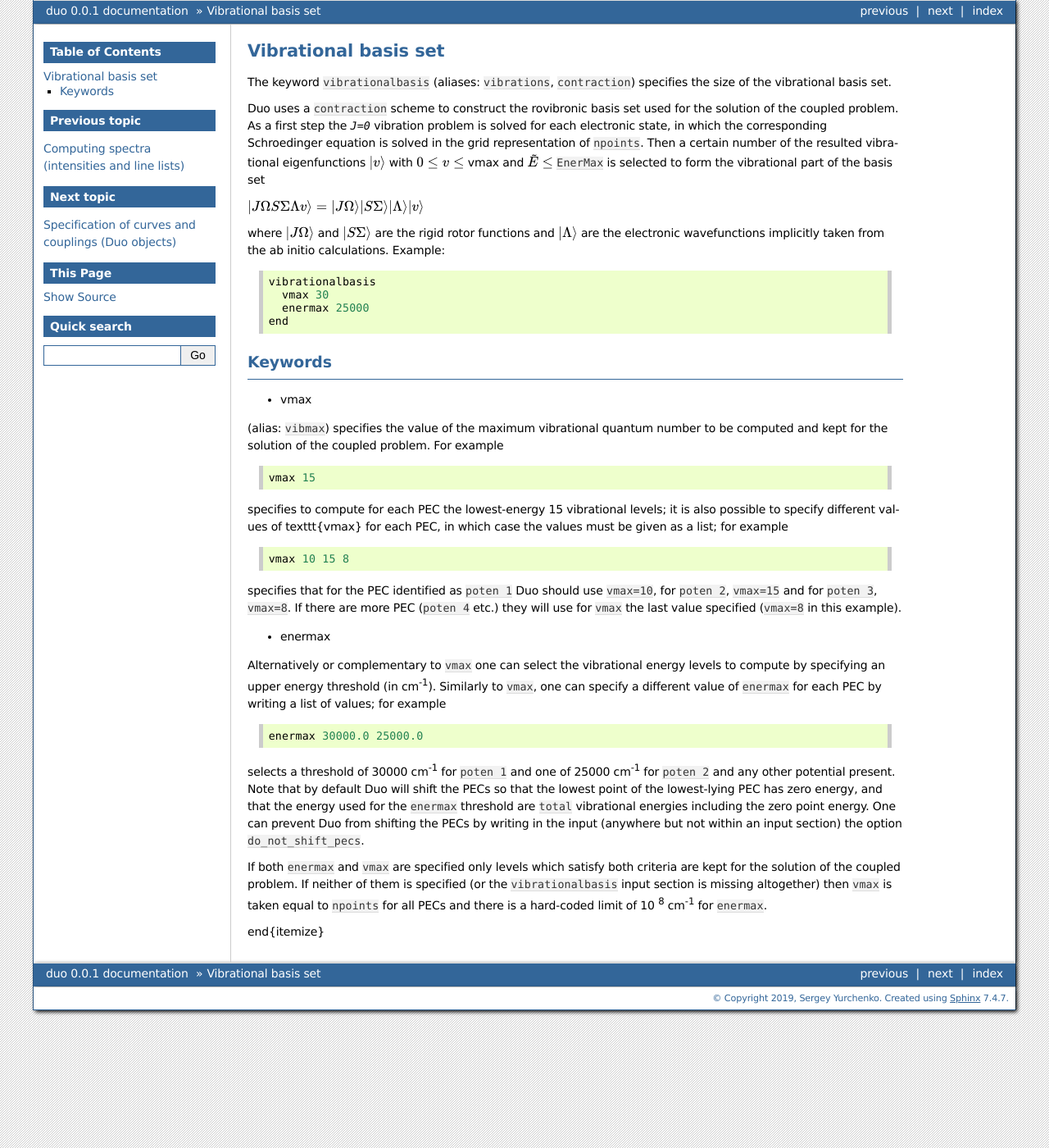
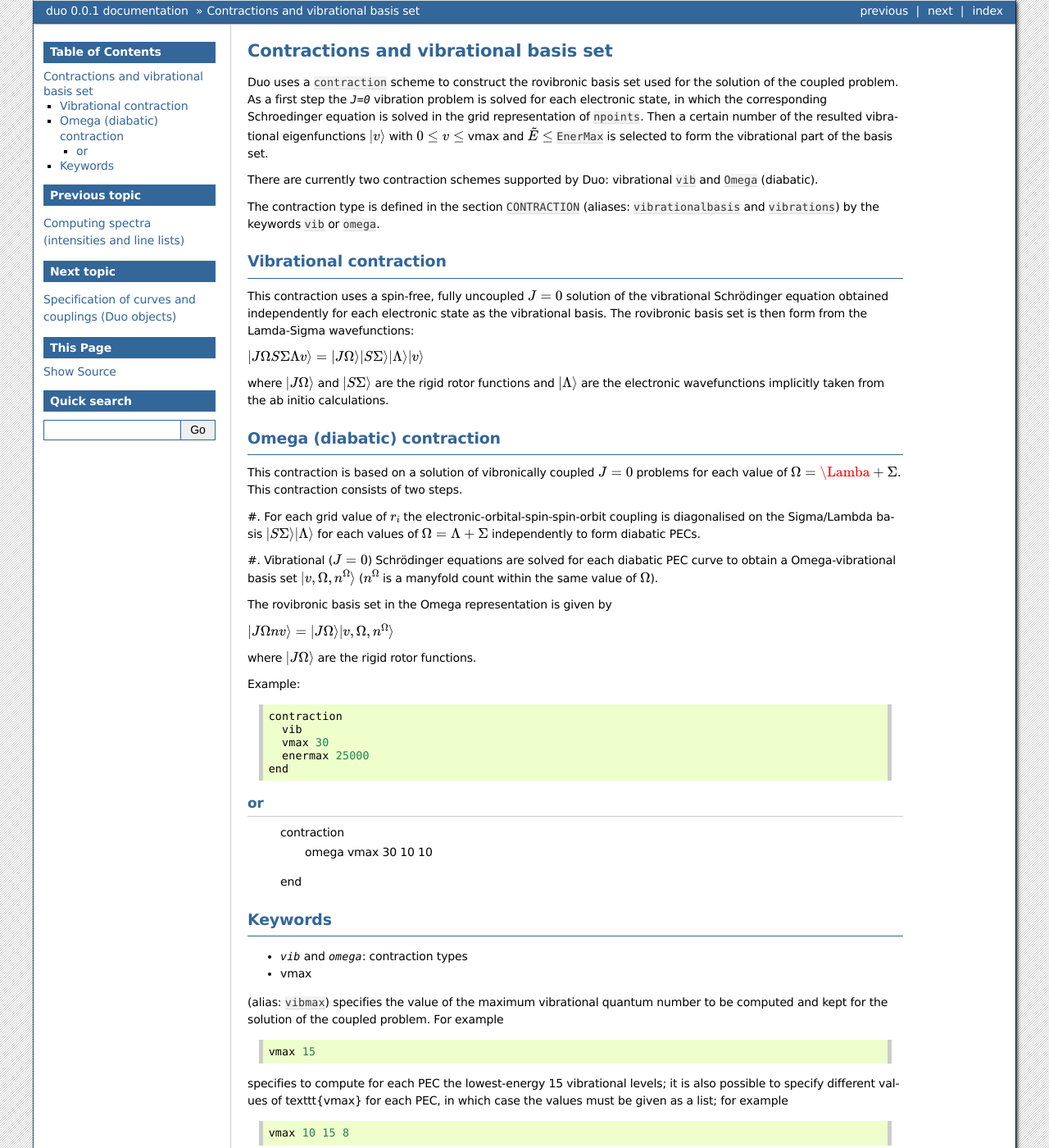
Before and after one commit to Trovemaster/Duo, a Sphinx documentation site: the page built from docs/source/contraction.rst, in a window 1280 px wide and 1400 px high. Shown: the whole window at 82% size. Built offline with Sphinx 7.4.7, drawn with Linux system fonts in a browser that asks for light colours; formulas are drawn with MathJax 3; some of the changed text lies outside the part shown.

Commit message:
documentation

```diff
--- a/docs/source/vibbasis.rst
+++ b/docs/source/contraction.rst
@@ -1,32 +1,79 @@
-Vibrational basis set
-=====================
-
-The keyword ``vibrationalbasis`` (aliases: ``vibrations``, ``contraction``)
-specifies the size of the vibrational basis set.
+Contractions and vibrational basis set
+======================================
 
 Duo uses a ``contraction`` scheme to construct the rovibronic basis set used for the solution
 of the coupled problem. As a first step the `J=0` vibration problem is solved for each electronic state, in which the
 corresponding Schroedinger equation is solved in the grid representation
 of ``npoints``. Then a certain number  of the resulted
 vibrational eigenfunctions :math:`|v\rangle` with :math:`0 \le v\le` vmax and :math:`\tilde{E} \le` ``EnerMax``  is selected to
-form the vibrational part of the basis set
+form the vibrational part of the basis set.
+
+There are currently two contraction schemes supported by Duo: vibrational ``vib`` and ``Omega`` (diabatic).
+
+The contraction type is defined in the section ``CONTRACTION`` (aliases: ``vibrationalbasis`` and ``vibrations``)
+by the keywords ``vib`` or ``omega``.
+
+
+
+Vibrational contraction
+^^^^^^^^^^^^^^^^^^^^^^^
+
+This contraction uses a spin-free, fully uncoupled :math:`J=0` solution of the vibrational Schrödinger equation
+obtained independently for each electronic state as the vibrational basis. The rovibronic basis set is then form from the Lamda-Sigma wavefunctions:
+
 
 :math:`| J \Omega S \Sigma \Lambda v \rangle = | J \Omega \rangle | S \Sigma \rangle | \Lambda \rangle | v \rangle`
 
 where :math:`| J \Omega \rangle`  and :math:`| S \Sigma \rangle`  are the rigid rotor functions and :math:`| \Lambda \rangle`  are the
 electronic wavefunctions implicitly taken from the ab initio calculations.
+
+
+Omega (diabatic) contraction
+^^^^^^^^^^^^^^^^^^^^^^^^^^^^
+
+This contraction is based on a solution of vibronically coupled :math:`J=0` problems for each value of :math:`\Omega=\Lamba+\Sigma`.
+This contraction consists of two steps.
+
+#. For each grid value of :math:`r_i` the electronic-orbital-spin-spin-orbit coupling is diagonalised on the Sigma/Lambda basis
+:math:`|S\Sigma\rangle|\Lambda\rangle` for each values of :math:`\Omega=\Lambda+\Sigma` independently to form diabatic PECs.
+
+#. Vibrational (:math:`J=0`) Schrödinger equations are solved for each diabatic PEC curve to obtain a Omega-vibrational basis set
+:math:`|v,\Omega,n^{\Omega}\rangle` (:math:`n^{\Omega}` is a manyfold count within the same value of :math:`\Omega`).
+
+The rovibronic basis set in the Omega representation is given by
+
+:math:`| J \Omega n v \rangle = | J \Omega \rangle | v,\Omega,n^{\Omega} \rangle`
+
+where :math:`| J \Omega \rangle`  are the rigid rotor functions.
+
+
+
 Example:
 ::
 
 
-     vibrationalbasis
+     contraction
+       vib
        vmax 30
        enermax 25000
      end
 
+or
+::
+
+     contraction
+       omega
+       vmax  30  10 10
+     end
+
+
+
 
 Keywords
 ^^^^^^^^
+
+
+* `vib` and `omega`: contraction types
 
 
 * vmax
--- a/docs/source/index.rst
+++ b/docs/source/index.rst
@@ -11,7 +11,7 @@ Welcome to Duo's documentation!
    input
    energies
    spectra
-   vibbasis
+   contraction
    fields
    functions
    fitting
```
